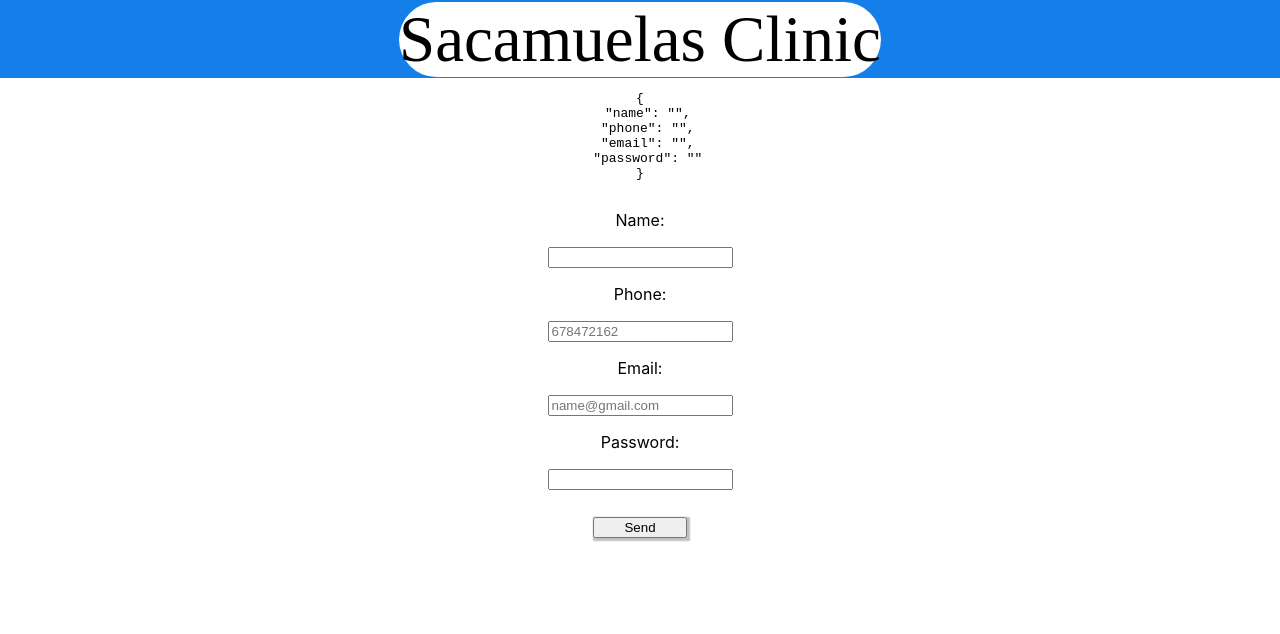
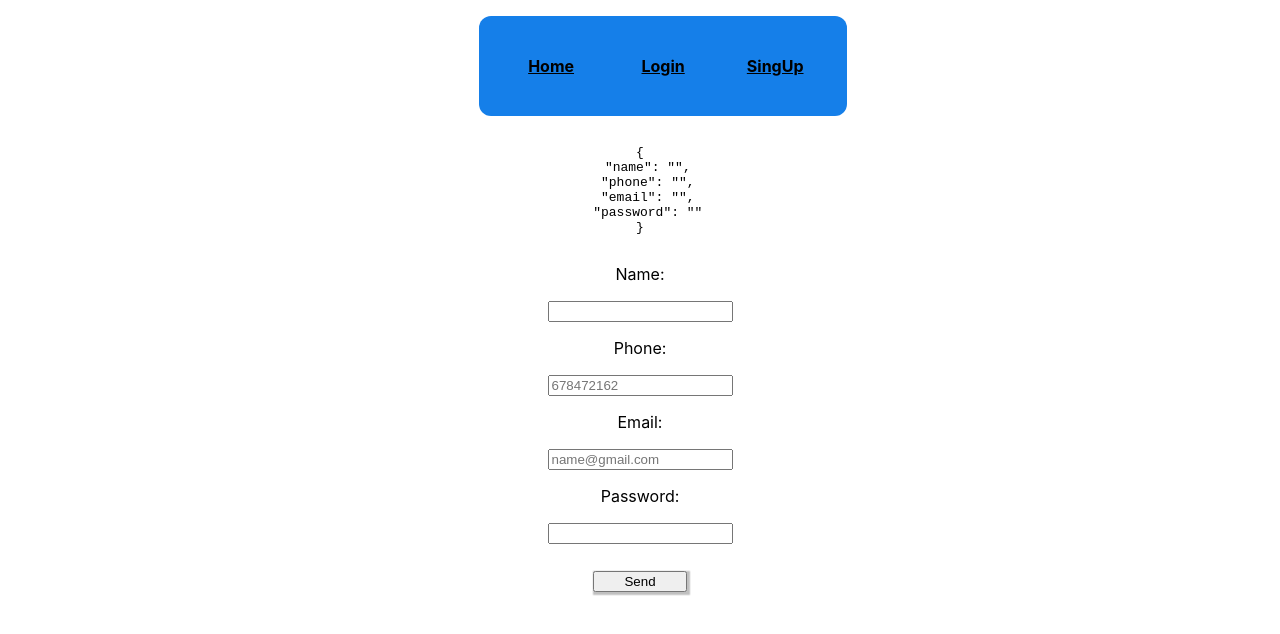
Before and after one commit to DanielC1492/saca-muelas-front, a React (Create React App) app in the folder app/: page /register in a window 1280 px wide. Shown: the top 634 px of the page. Built offline with nearby package versions, Linux system fonts and the light colour scheme.

Commit message:
I have been trying different things

```diff
--- a/app/src/App.js
+++ b/app/src/App.js
@@ -1,29 +1,22 @@
 
 import './App.css';
-import {BrowserRouter,Switch, Route} from 'react-router-dom';
+import {BrowserRouter,Switch, Route, Link} from 'react-router-dom';
 import Login from './containers/Login/Login';
 import Register from './containers/Register/Register';
 import Home from './containers/Home/Home';
+import Profile from './containers/Profile/Profile';
 
 
 function App() {
   return (
     <div className="App">
-
       <BrowserRouter>
-        <header className="App-header">
-        <div className="headerText">Sacamuelas Clinic</div>
-        </header>
-
-
         <Switch>
           <Route path='/' exact component={Home}/>
           <Route path='/login' exact component={Login}/>
           <Route path='/register' exact component={Register}/>
+          <Route path='/profile' exact component={Profile} />
         </Switch>
-
-
-
       </BrowserRouter>
 
     </div>
--- a/app/src/components/Boton/Boton.css
+++ b/app/src/components/Boton/Boton.css
@@ -3,7 +3,7 @@
     height: 2em;
     width: 4em;
 
-    background-color: #157fe9;
+    background-color: #157fe97c;
     transition: 0.3s;
 
     border-radius: 0.4em;
--- /dev/null
+++ b/app/src/components/Navbar/Navbar.css
@@ -0,0 +1,41 @@
+.nav {
+    display: flex;
+    width: 95%;
+    margin: 1rem;
+    padding: 1rem;
+    background-color: #157fe9;
+    border-radius: 0.75rem;
+    justify-content: space-around;
+    font-weight: bold;
+    text-align: center;
+}
+
+li {
+    display: inline-flex;
+    width:  70%;
+    padding: 0.5rem;
+
+    color: var(--text-color);
+    font-family: var(--font-text);
+}
+
+li a {
+    width:  70%;
+    padding: 1rem;
+
+    color: var(--text-color);
+    font-family: var(--font-text);
+    font-weight: bold;
+}
+
+ul {
+    width: 50%;
+    list-style-type: none;
+    margin: 1rem;
+    margin-top: 1rem;
+    padding: 1.5rem;
+    background-color: rgb(172, 136, 17);
+    border-radius: 0.75rem;
+
+    color: var(--text-color);
+}
--- /dev/null
+++ b/app/src/components/Navbar/Navbar.jsx
@@ -0,0 +1,19 @@
+import React from 'react';
+import {BrowserRouter,Switch, Route, Link} from 'react-router-dom';
+import './Navbar.css';
+
+const Navbar = () => {
+    return (
+        <div>
+            <div>
+                <ul className="nav">
+                    <li><Link to="/">Home</Link></li>
+                    <li><Link to="/login">Login</Link></li>
+                    <li><Link to="/register">SingUp</Link></li>
+                </ul>
+            </div>
+        </div>
+    )
+}
+
+export default Navbar
--- a/app/src/containers/Home/Home.jsx
+++ b/app/src/containers/Home/Home.jsx
@@ -1,15 +1,13 @@
 import React from 'react'
-import Boton from '../../components/Boton/Boton'
+import Navbar from '../../components/Navbar/Navbar'
 import './Home.css'
 
 const Home = () => {
     return (
         <div className='homeContainer'>
+            <Navbar/>
             <div>
                 Estoy en Home
-            </div>
-            <div className='buttonStyle'>
-                <Boton name='Register' destination='register'/>
             </div>
         </div>
     )
--- a/app/src/containers/Login/Login.css
+++ b/app/src/containers/Login/Login.css
@@ -71,3 +71,9 @@
     color: violet;
     cursor: pointer;
 }
+
+.button {
+    display: flex;
+    justify-content: center;
+    align-items: center;
+}
--- a/app/src/containers/Login/Login.jsx
+++ b/app/src/containers/Login/Login.jsx
@@ -1,7 +1,7 @@
 import React, { useState } from 'react';
 import axios from 'axios';
 import { useHistory } from 'react-router-dom';
-
+import Boton from '../../components/Boton/Boton';
 import './Login.css'
 
 
@@ -31,6 +31,10 @@ const Login = (props) =>{
         setUser({...user, [event.target.name]: event.target.type === "number" ? +event.target.value : event.target.value});
     }
 
+    const handleOnKeyDown = ( event ) => {
+        if(event.keyCode === 13) sendData()
+    }
+
     const sendData = async () => {
 
         const body = {
@@ -41,6 +45,12 @@ const Login = (props) =>{
         const data = await axios.post('http://localhost:3000/clients/login', body);
 
         console.log(data);
+
+        return setTimeout(() => {
+            history.push('/profile')
+        }, 1000);
+
+
     };
 
     const redirect = () => {
@@ -57,7 +67,7 @@ const Login = (props) =>{
                 <p>Email :</p>
                 <input type='text' className='emailInput' maxLength='50' placeholder="" name="email" onChange={stateHandler}></input>
                 <p>Password :</p>
-                <input type='password' className='passInput' maxLength='50' placeholder="" name="password" onChange={stateHandler}></input>
+                <input type='password' className='passInput' maxLength='50' placeholder="" name="password" onChange={stateHandler} onKeyDown={handleOnKeyDown} ></input>
                 <div className='showPWDiv'>
                 <input type='checkbox' className='showPW' name='showPS'></input>
                 <p className='showPWText'>Show Password</p>
@@ -66,6 +76,9 @@ const Login = (props) =>{
                 <div onClick={() => redirect()} className='createAccount'>
                 Not a client?Sign up mothafocka
                 </div>
+                <div className="button">
+                    <Boton name='Volver'  destination=''/>
+                </div>
             </div>
         </div>
     )
--- /dev/null
+++ b/app/src/containers/Profile/Profile.jsx
@@ -0,0 +1,14 @@
+import React from 'react'
+import Boton from '../../components/Boton/Boton'
+import Navbar from '../../components/Navbar/Navbar'
+
+const Profile = () => {
+    return (
+        <div>
+            <Navbar/>
+            <p>IEEEE</p>
+        </div>
+    )
+}
+
+export default Profile
--- a/app/src/containers/Register/Register.jsx
+++ b/app/src/containers/Register/Register.jsx
@@ -3,6 +3,7 @@ import './Register.css';
 import axios from 'axios';
 import { useHistory } from 'react-router-dom';
 import checkError from '../../tools/error.handlers'
+import Navbar from '../../components/Navbar/Navbar';
 
 const Register = (props) => {
 
@@ -22,6 +23,11 @@ const Register = (props) => {
             [event.target.name]: event.target.type === 'number' ? +event.target.value : event.target.value});
 
     };
+
+    const handleOnKeyDown = ( event ) => {
+        if(event.keyCode === 13) sendData()
+    }
+
 
     const sendData = async () => {
         console.log('se ha enviado');
@@ -58,17 +64,19 @@ const Register = (props) => {
 
     return (
         <div className="viewRegister">
+            <Navbar/>
+
             <pre>{JSON.stringify(user, null,2)}</pre>
 
             <div className="formCard">
                 <p>Name:</p>
-                <input type="text" maxLength="30" placeholder="" name="name" onChange={stateHandler}/>
+                <input type="text" maxLength="30" placeholder="" name="name" onChange={stateHandler} onKeyDown={handleOnKeyDown}/>
                 <p>Phone:</p>
-                <input type="text" maxLength="30" placeholder="678472162" name="phone" onChange={stateHandler}/>
+                <input type="text" maxLength="30" placeholder="678472162" name="phone" onChange={stateHandler} onKeyDown={handleOnKeyDown}/>
                 <p>Email:</p>
-                <input type="email" maxLength="50" placeholder="name@gmail.com" name="email" onChange={stateHandler}/>
+                <input type="email" maxLength="50" placeholder="name@gmail.com" name="email" onChange={stateHandler} onKeyDown={handleOnKeyDown}/>
                 <p>Password:</p>
-                <input type="password" maxLength="200" placeholder="" name="password" onChange={stateHandler} />
+                <input type="password" maxLength="200" placeholder="" name="password" onChange={stateHandler} onKeyDown={handleOnKeyDown}/>
             </div>
             <button className='loginBtn' onClick={()=> sendData()}>Send</button>
 
```
Also changed, not shown: app/src/containers/Profile/Profile.css (added).
